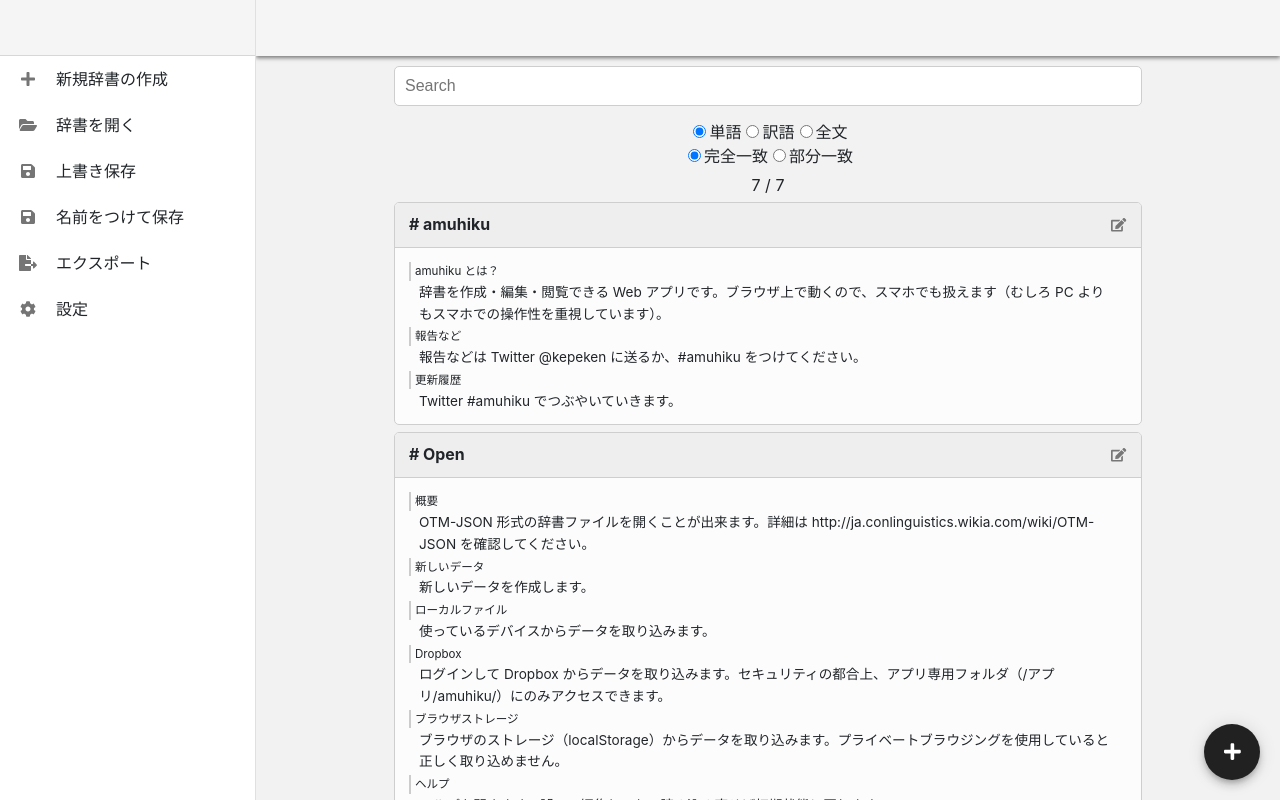
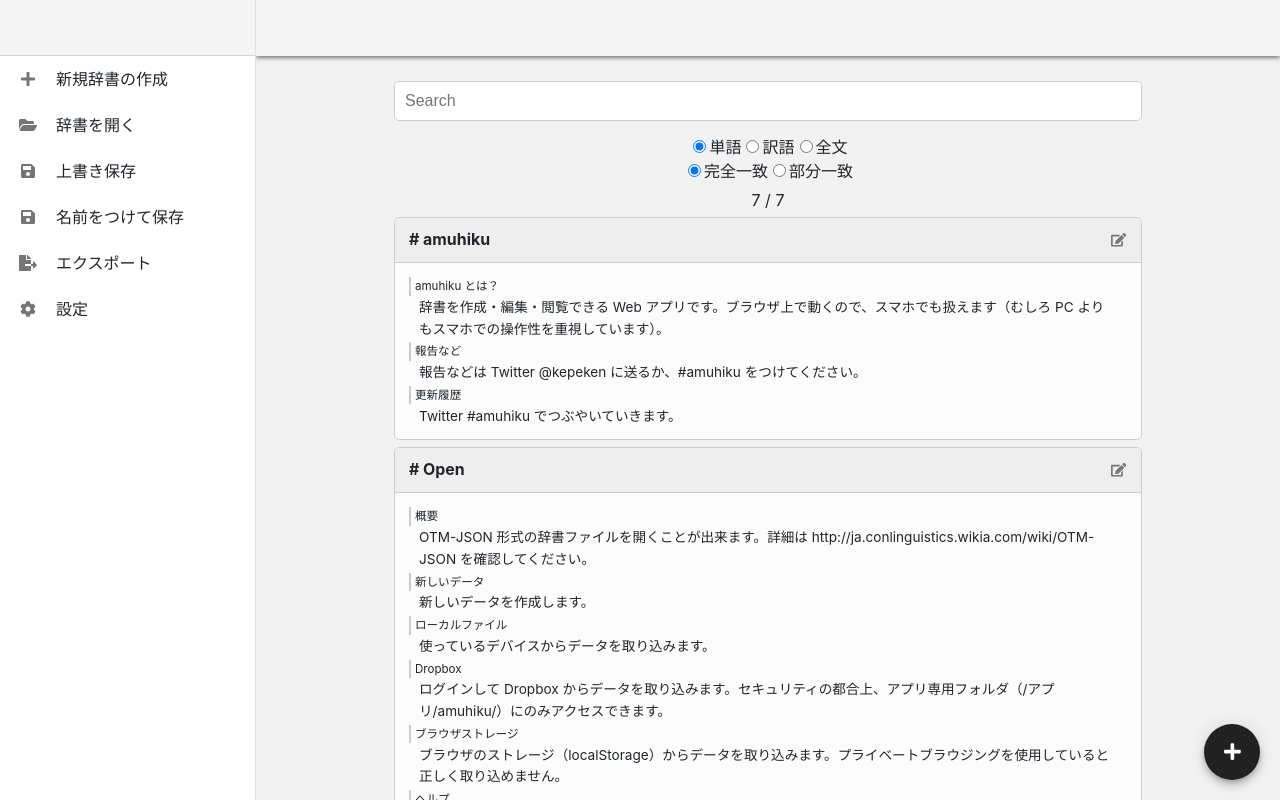
Before and after one commit to kepeken/amuhiku, a React app: page / in a window 1280 px wide. Built offline with nearby package versions, Linux system fonts and the light colour scheme; what dropbox, netlify-auth-providers would draw is missing.

Commit message:
パディング調整

```diff
--- a/src/components/WordList.scss
+++ b/src/components/WordList.scss
@@ -2,7 +2,7 @@
 .word-list {
   margin: auto;
   max-width: 768px;
-  padding: 10px;
+  padding: 25px 10px;
 }
 
 .search-field {
```
